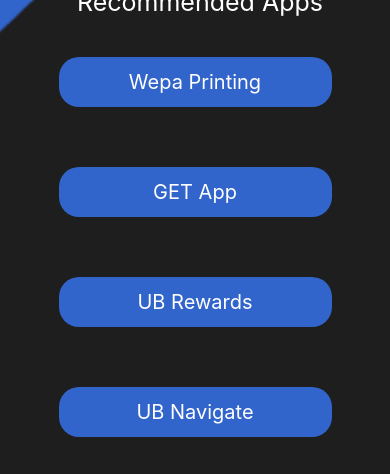
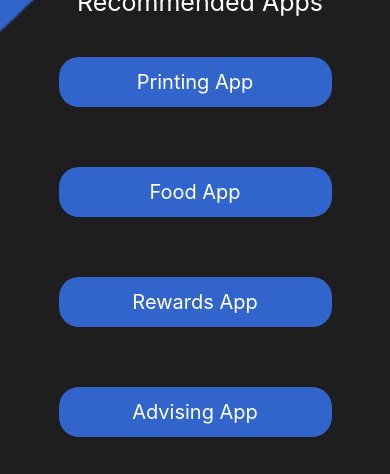
Before and after one commit to cse442-at-ub/project_s23-the-upper-bound, a React Native app: screen /apps in a window 390 px wide. Shown: the part 133-607 px from the top of the page. Built offline with nearby package versions, Linux system fonts and the light colour scheme.

Commit message:
changed the app names #38

```diff
--- a/Components/AppScreen.js
+++ b/Components/AppScreen.js
@@ -19,14 +19,14 @@ export default function AppScreen({navigation}){
             title="Wepa Printing"
             onPress={() => Linking.openURL('https://www.buffalo.edu/ubit/services/print-anywhere.html')}
             >
-            <Text style={styles.buttons}>Wepa Printing</Text>
+            <Text style={styles.buttons}>Printing App</Text>
              </Pressable>
              <Pressable
             style={styles.signupBtn}
             title="GET App"
             onPress={() => Linking.openURL('https://myubcard.com/card/manage-account')}
             >
-            <Text style={styles.buttons}>GET App</Text>
+            <Text style={styles.buttons}>Food App</Text>
              </Pressable>
 
              <Pressable
@@ -34,7 +34,7 @@ export default function AppScreen({navigation}){
             title="UB Rewards"
             onPress={() => Linking.openURL('https://ubbulls.com/sports/2021/8/3/student-mobile-tickets')}
             >
-            <Text style={styles.buttons}>UB Rewards</Text>
+            <Text style={styles.buttons}>Rewards App</Text>
              </Pressable>
 
              <Pressable
@@ -42,7 +42,7 @@ export default function AppScreen({navigation}){
             title="Navigate"
             onPress={() => Linking.openURL('https://www.buffalo.edu/studentsuccess/succeed/navigate.html')}
             >
-            <Text style={styles.buttons}>UB Navigate</Text>
+            <Text style={styles.buttons}>Advising App</Text>
              </Pressable>
 
              <ImageBackground
```
